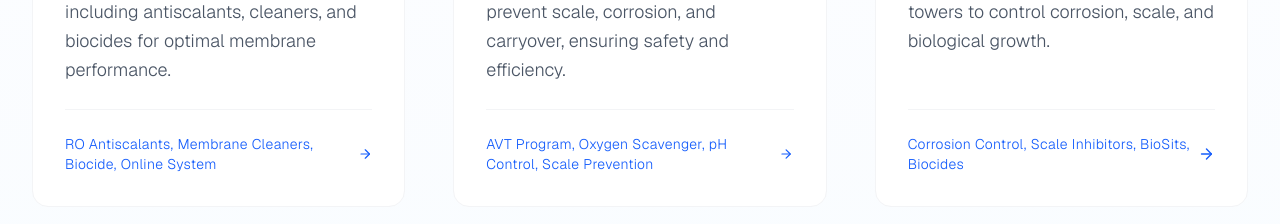
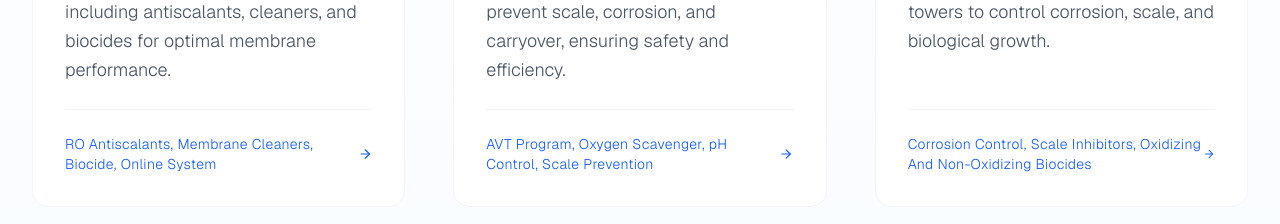
Before and after one commit to chemparksin-ops/webapp, a Next.js app: page / in a window 1280 px wide. Shown: the part 3320-3544 px from the top of the page. Built offline with nearby package versions, Linux system fonts and the light colour scheme.

Commit message:
Update products.tsx

```diff
--- a/components/products.tsx
+++ b/components/products.tsx
@@ -23,7 +23,7 @@ export function Products() {
       name: "Cooling Water Treatment",
       description: "Specialized chemicals for cooling towers to control corrosion, scale, and biological growth.",
       icon: Recycle,
-      specs: "Corrosion Control, Scale Inhibitors, BioSits, Biocides",
+      specs: "Corrosion Control, Scale Inhibitors, Oxidizing And Non-Oxidizing Biocides",
       image: "/cooling-tower-water-treatment.jpg",
     },
     {
```
